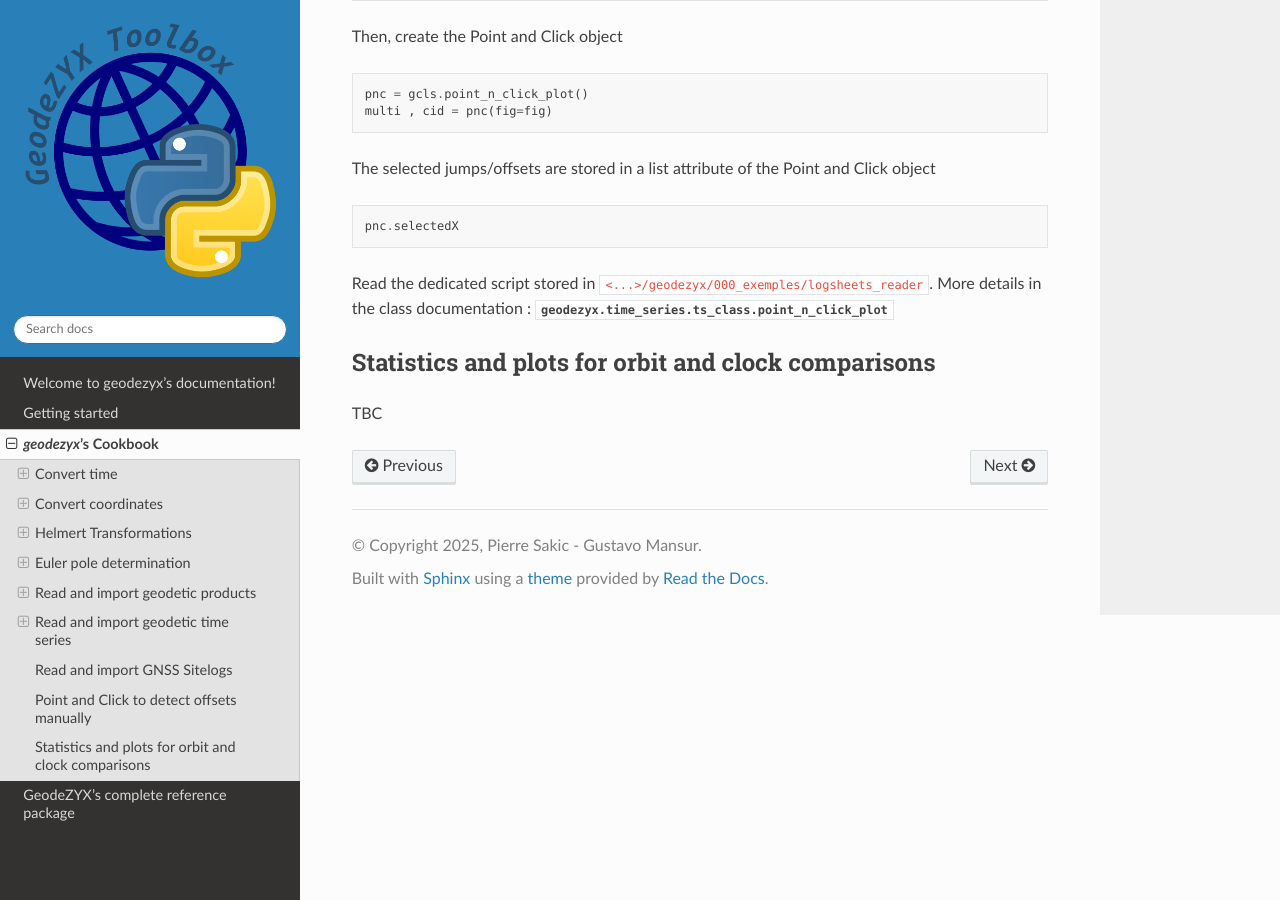
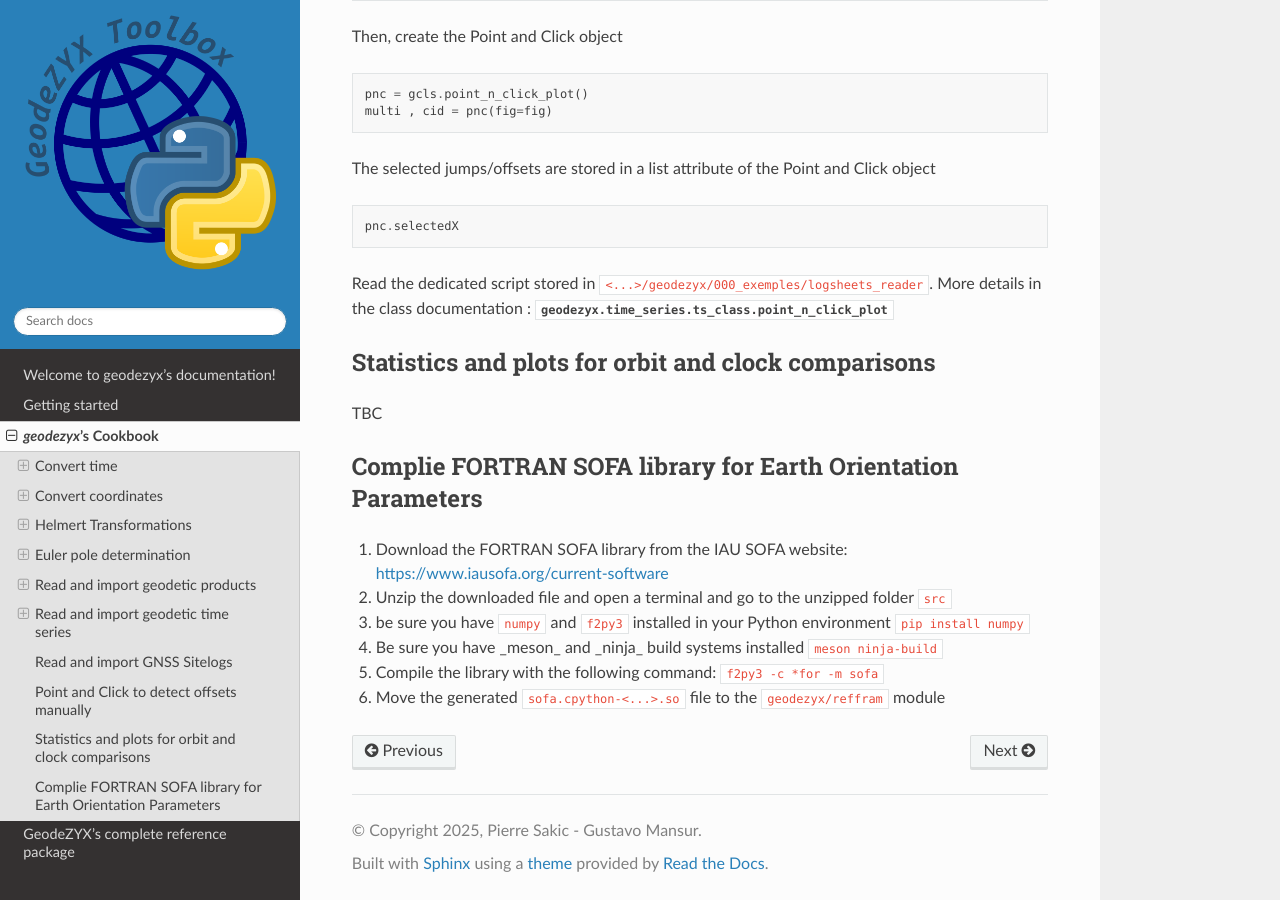
Before and after one commit to IPGP/geodezyx, a Sphinx documentation site: the page built from docsrc/source/cookbook.rst, in a window 1280 px wide and 900 px high, scrolled down 4619 px. Built offline with Sphinx 7.4.7 and the Read the Docs theme 3.1.0, drawn with Linux system fonts in a browser that asks for light colours; pages that are not in the unit, such as notebooks, are missing from menus.

Commit message:
add new SOFA lib + doc

```diff
--- a/docsrc/source/cookbook.rst
+++ b/docsrc/source/cookbook.rst
@@ -244,3 +244,14 @@ Statistics and plots for orbit and clock comparisons
 ----------------------------------------------------
 
 TBC
+
+-------------------------------------------------------------
+Complie FORTRAN SOFA library for Earth Orientation Parameters
+-------------------------------------------------------------
+
+1. Download the FORTRAN SOFA library from the IAU SOFA website: https://www.iausofa.org/current-software
+2. Unzip the downloaded file and open a terminal and go to the unzipped folder ``src``
+3. be sure you have ``numpy`` and ``f2py3`` installed in your Python environment ``pip install numpy``
+4. Be sure you have _meson_ and _ninja_ build systems installed ``meson ninja-build``
+5. Compile the library with the following command: ``f2py3 -c *for -m sofa``
+6. Move the generated ``sofa.cpython-<...>.so`` file to the ``geodezyx/reffram`` module
```
Also changed, not shown: 1 other file.
